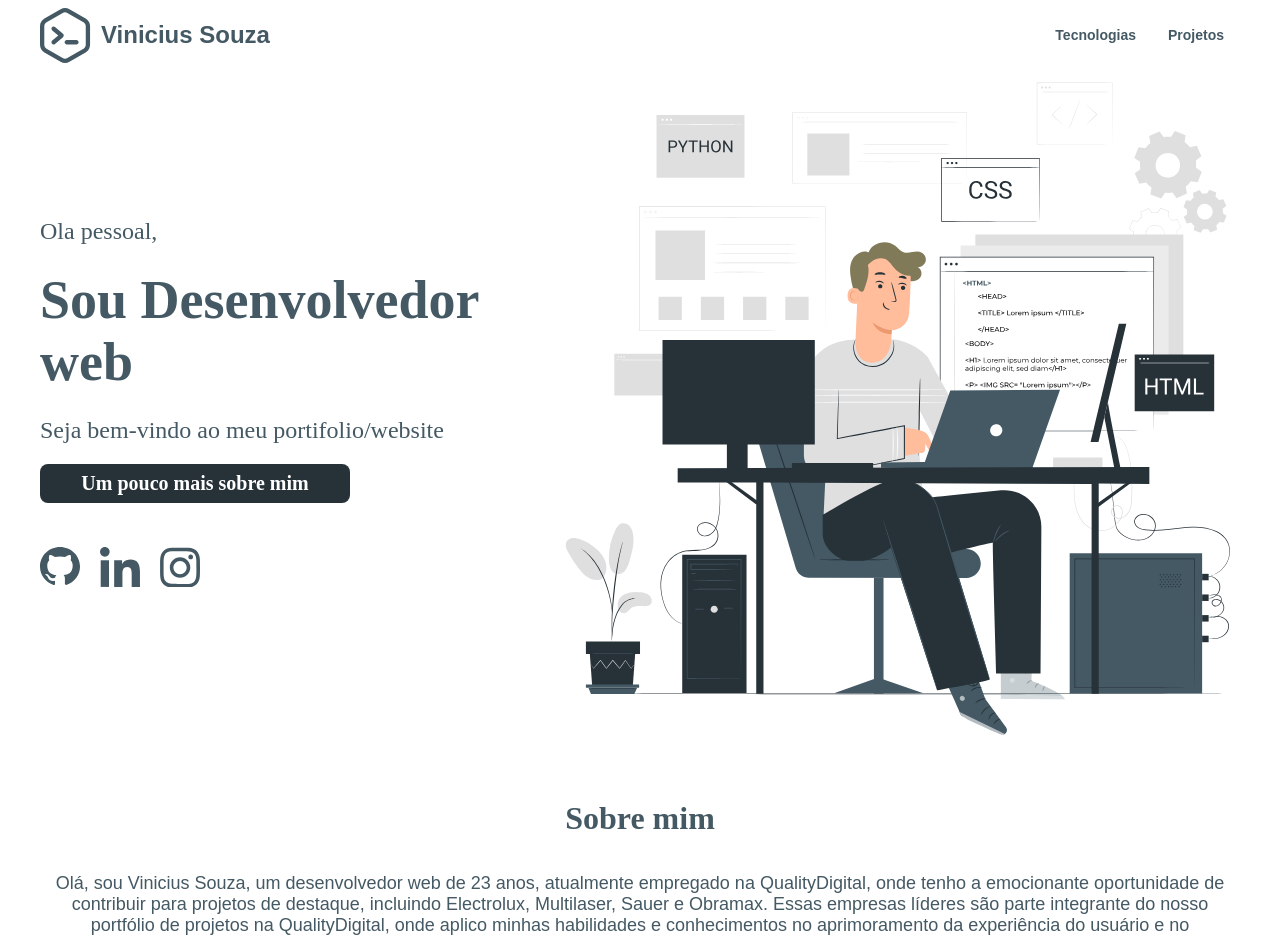
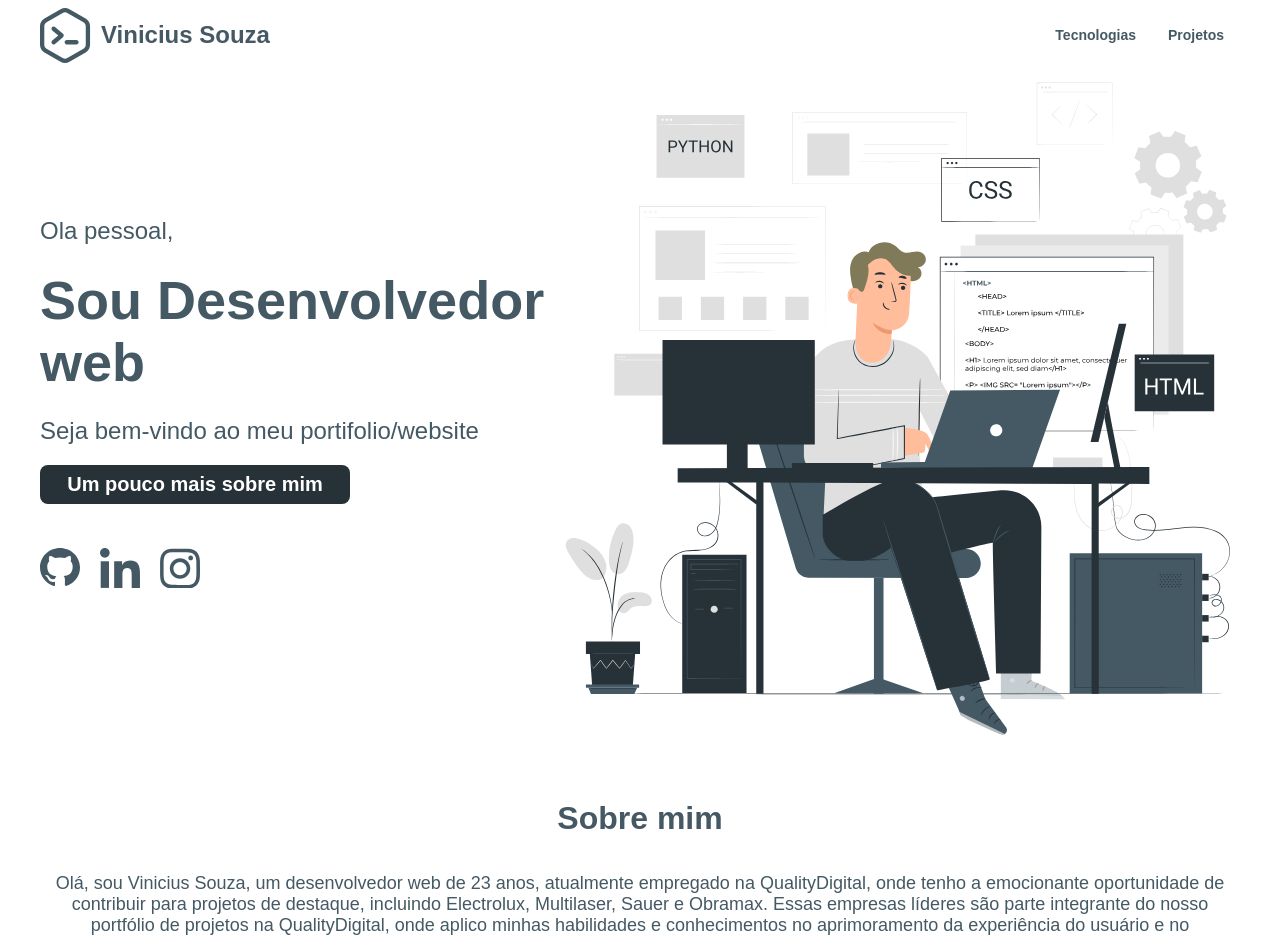
Before and after one commit to ViniciusSBezerra/portifolio, a React (Vite) app: page / in a window 1280 px wide. Shown: the top 937 px of the page. Built offline with nearby package versions, Linux system fonts and the light colour scheme.

Commit message:
removing font roboto

```diff
--- a/index.html
+++ b/index.html
@@ -4,14 +4,6 @@
     <meta charset="UTF-8" />
     <link rel="icon" href="./icon.svg" type="image/svg+xml" />
     <meta name="viewport" content="width=device-width, initial-scale=1.0" />
-    <link rel="preload" media="all" href="https://fonts.googleapis.com" />
-    <link rel="preload" media="all" href="https://fonts.gstatic.com" crossorigin />
-    <link
-      rel="preload"
-      href="https://fonts.googleapis.com/css2?family=Roboto:wght@300;400;500;700;900&display=swap"
-      rel="stylesheet"
-    />
-
     <meta
       name="description"
       content="Meu nome é Vinicius, sou Desenvolvedor web apaixonado por
@@ -23,6 +15,6 @@
   </head>
   <body>
     <div id="root"></div>
-    <script type="module" src="/src/main.tsx" defer async></script>
+    <script type="module" src="/src/main.tsx"></script>
   </body>
 </html>
--- a/src/pages/components/technologies/index.css
+++ b/src/pages/components/technologies/index.css
@@ -12,7 +12,7 @@
   justify-content: center;
 
   color: #445964;
-  font-family: Roboto sans-serif;
+  font-family: sans-serif;
   font-size: 32px;
   font-style: normal;
   font-weight: 900;
@@ -24,7 +24,7 @@
 
   text-align: center;
 
-  font-family: Roboto sans-serif;
+  font-family: sans-serif;
   font-size: 16px;
   font-style: normal;
   font-weight: 500;
```
